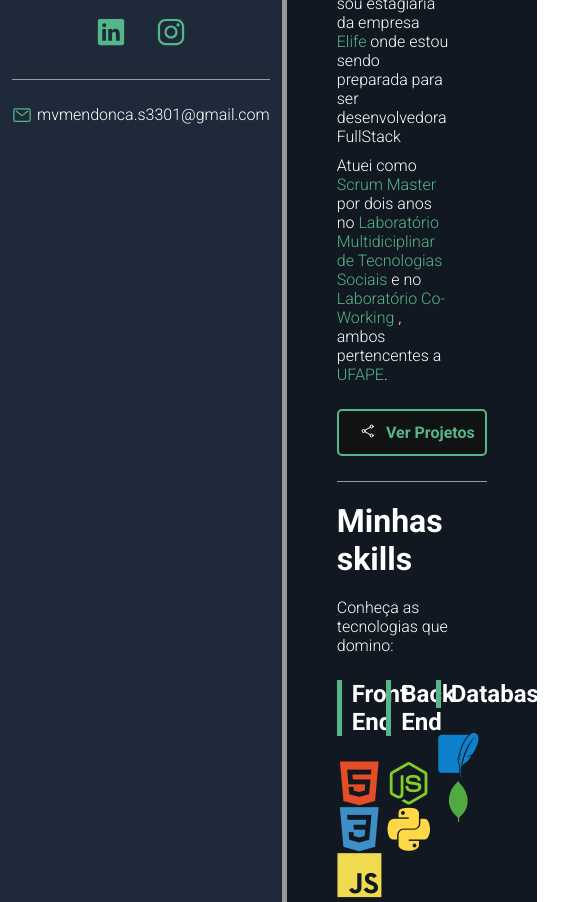
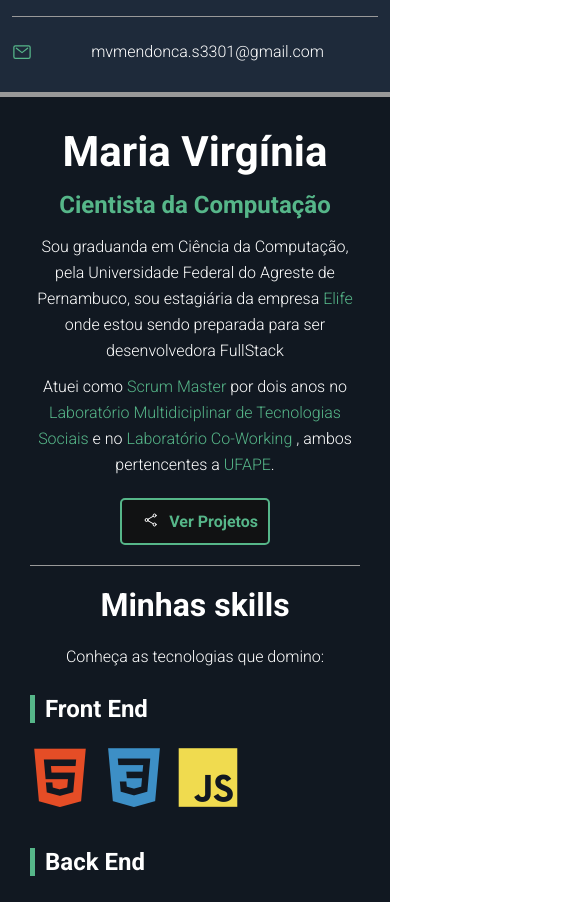
Before and after one commit to mvmendoncas/mvmendoncas.github.io, a plain HTML site: page index.html in a window 390 px wide. Shown: the part 392-1294 px from the top of the page, 564 px wide, since content can reach past the window. Drawn offline with nearby package versions, Linux system fonts and the light colour scheme.

Commit message:
Update styles.css

```diff
--- a/css/styles.css
+++ b/css/styles.css
@@ -179,3 +179,51 @@
     font-size: 45px;
     margin-right: 10px;
 }
+
+/*Mobile**/
+@media(max-width: 450px){
+    #container{
+        flex-direction: column;
+    }
+
+    #bio-container{
+        min-height: auto;
+        border-right: none;
+        border-bottom: 5px solid var(--bio-border-color);
+    }
+
+    #bio-container h2{
+        display: none;
+    }
+
+    #bio-container p{
+        max-width: 60%;
+        margin: 10px auto;
+    }
+
+    #about-container{
+        text-align: center;
+        padding: 30px;
+    }
+
+    #about-container .description{
+       margin: 10px auto;
+       max-width: 100%;
+       line-height: 26px;
+    }
+
+    #btn-projects {
+        margin: 20px auto;
+    }
+
+    .skills-box {
+        flex: 1 1 100%;
+        max-width: 100%;
+        margin-bottom: 40px;
+        text-align: left;
+    }
+
+    .skills-box i{
+        font-size: 60px;
+    }
+}
```
